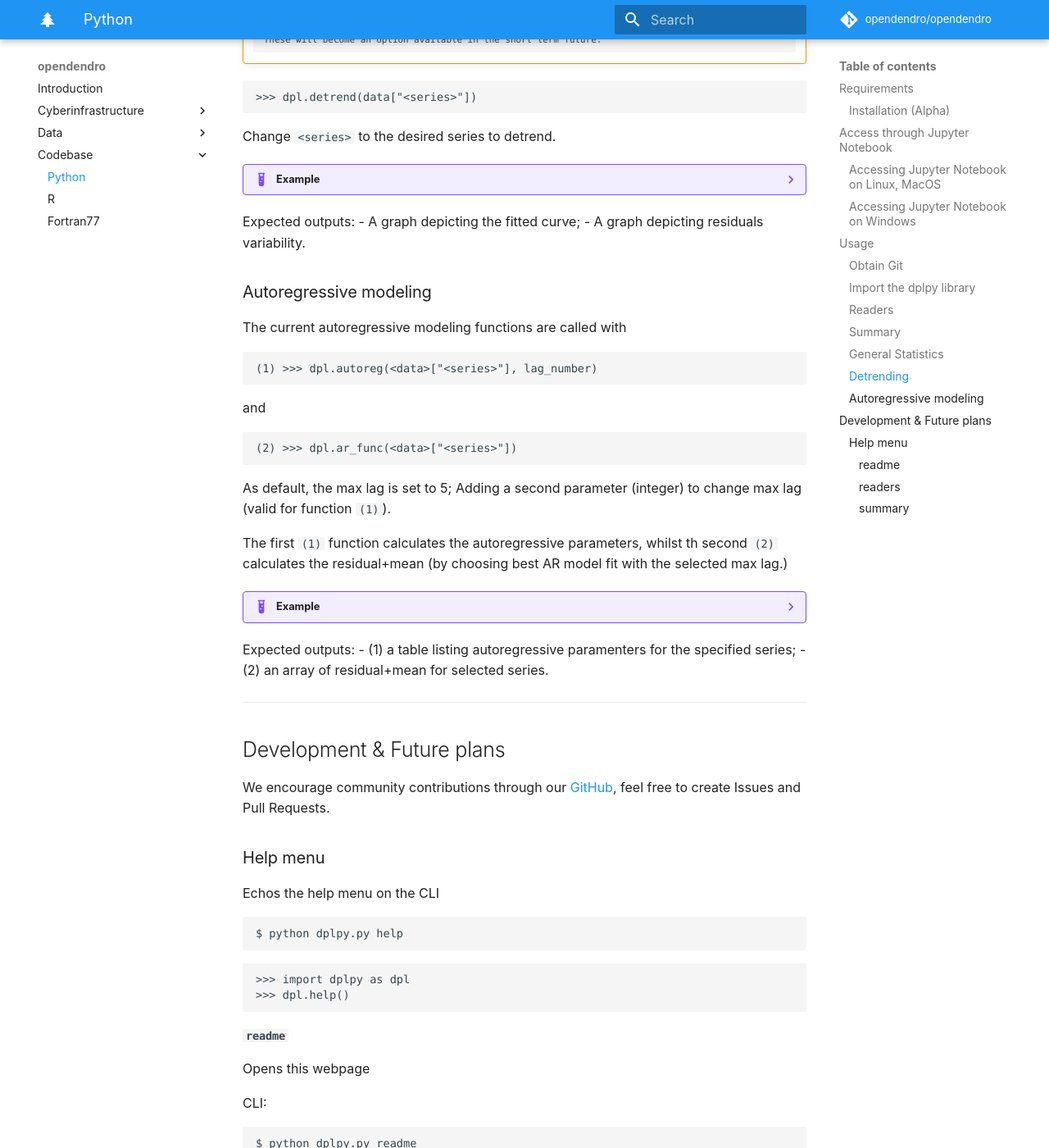
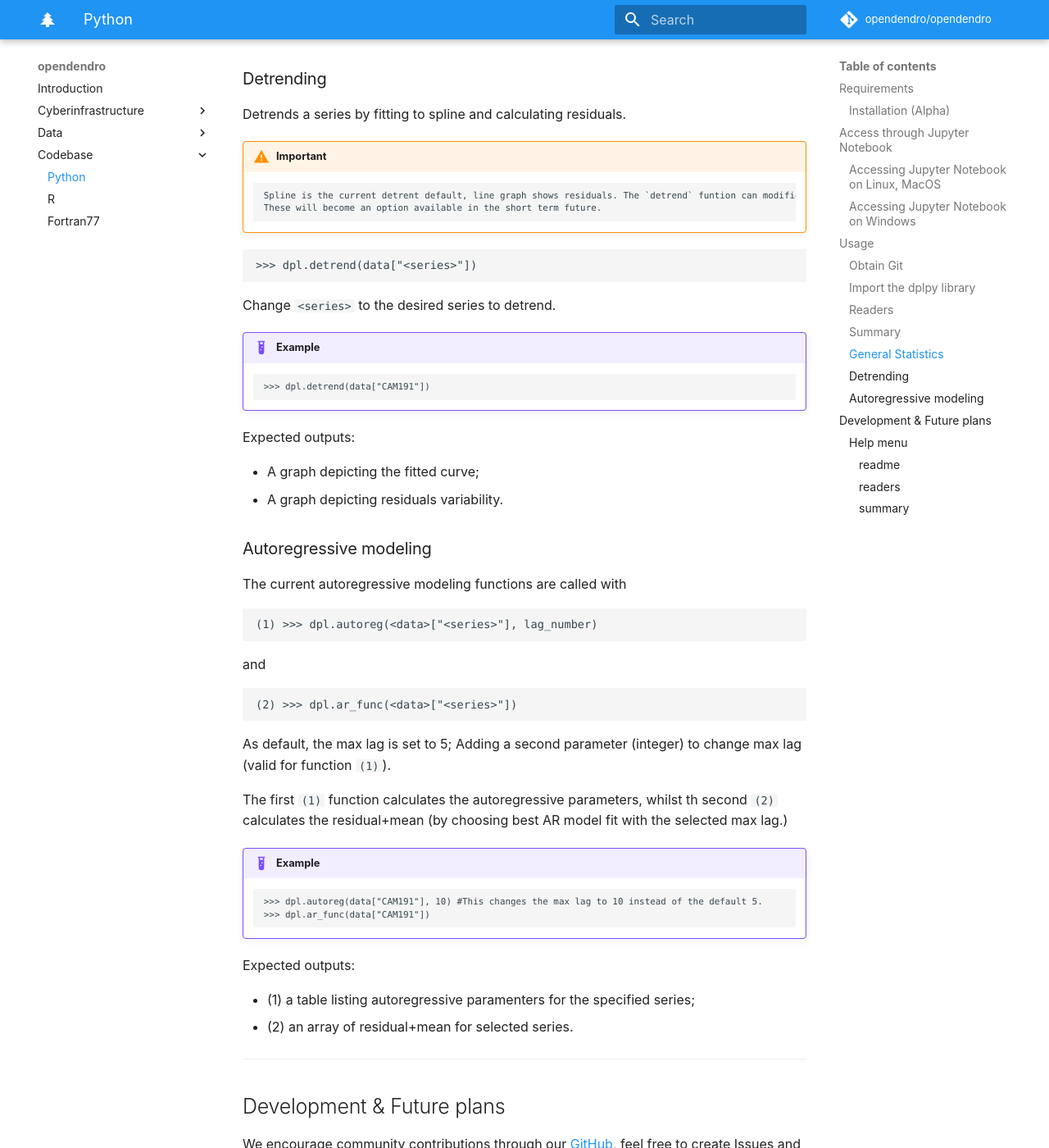
Before and after one commit to OpenDendro/opendendro, an MkDocs documentation site: the page built from docs/python.md, in a window 1280 px wide and 1400 px high, scrolled down 3458 px. Shown: the whole window at 82% size. Built offline with MkDocs 1.6.1 and Material for MkDocs 9.7.7, drawn with Linux system fonts in a browser that asks for light colours; some web fonts are replaced; comment, search, counter and statistics services are not loaded; some of the changed text lies outside the part shown.

````diff
--- a/docs/python.md
+++ b/docs/python.md
@@ -65,6 +65,7 @@ $ cd dplPy
 
 !!! Note
         The dplPy Git repository contains:
+
         - source code (`src/`)
         - A jupyter notebook example (`runnable_example.ipynb`)
         - Test files in `csv` and `rwl` formats (`tests/data/<format>/`)
@@ -92,12 +93,13 @@ To load (read) data into a dataframe, do:
 >>> data = dpl.readers("path/to/data.format")
 ```
 
-??? Example
+!!! Example
     ```
     >>> data  = dpl.readers("../tests/data/rwl/ca533.rwl")
     ```
 
 Expected outputs:
+
 - A success/failure message;
 - A list of series within the data file.
 
@@ -110,6 +112,7 @@ The summary function generates a summary of each series recorded in `rwl`  and `
 ```
 
 Expected outputs:
+
 - Table with `count`, `mean`, `std`, `min`, `25%`, `50%`, `75%`, `max` for each series in data file.
 
 ### General Statistics
@@ -121,6 +124,7 @@ Generates summary statistics for `rwl`  and `csv` format files.
 ```
 
 Expected outputs:
+
 - Table with `first`, `last`, `year`, `mean`, `median`, `stdev`, `skew`, `gini`, `ar1` for each series in data file.
 
 ### Detrending
@@ -136,12 +140,13 @@ Detrends a series by fitting to spline and calculating residuals.
 ```
 Change `<series>` to the desired series to detrend.
 
-??? Example
+!!! Example
     ```
     >>> dpl.detrend(data["CAM191"])
     ```
 
 Expected outputs:
+
 - A graph depicting the fitted curve;
 - A graph depicting residuals variability.
 
@@ -160,13 +165,14 @@ As default, the max lag is set to 5; Adding a second parameter (integer) to chan
 
 The first `(1)` function calculates the autoregressive parameters, whilst th second `(2)` calculates the residual+mean (by choosing best AR model fit with the selected max lag.)
 
-??? Example
+!!! Example
     ```
     >>> dpl.autoreg(data["CAM191"], 10) #This changes the max lag to 10 instead of the default 5.
     >>> dpl.ar_func(data["CAM191"])
     ```
 
 Expected outputs:
+
 - (1) a table listing autoregressive paramenters for the specified series;
 - (2) an array of residual+mean for selected series.
 
````
Also changed, not shown: other parts of docs/python.md (+1 -1 lines).
